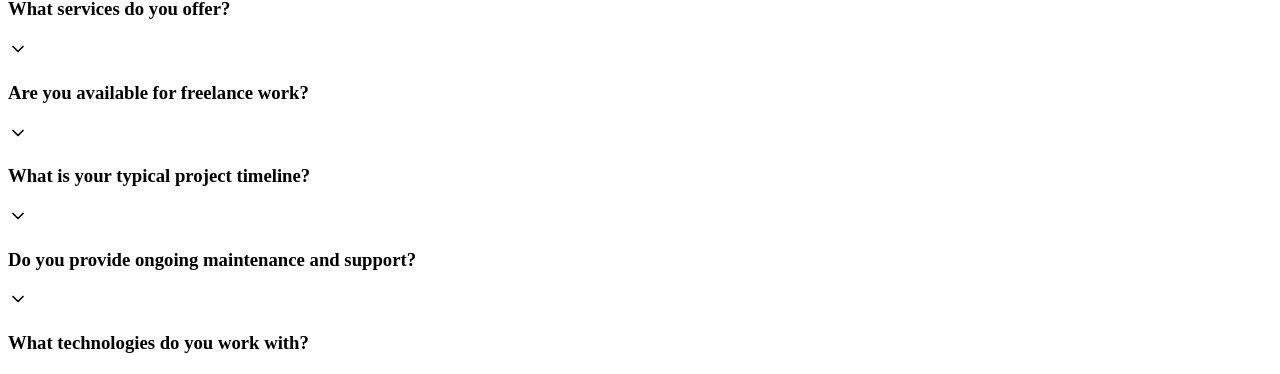
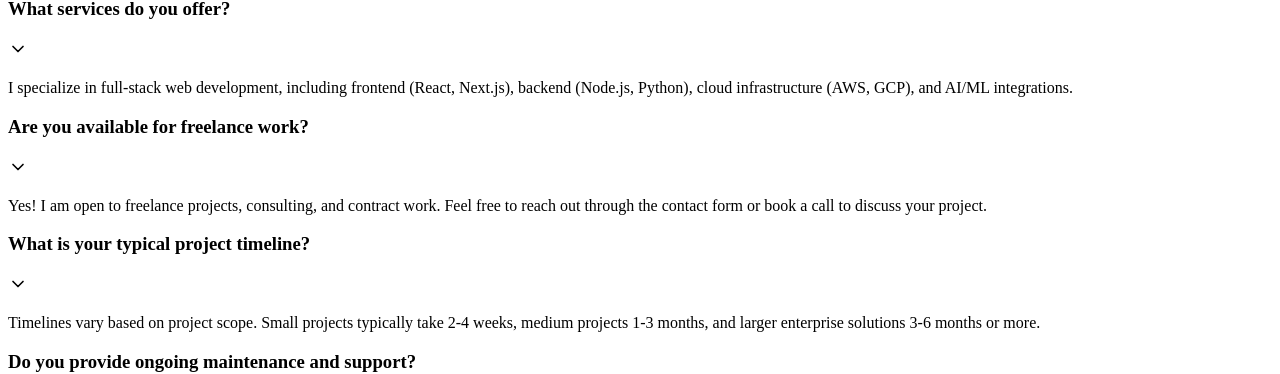
Before and after one commit to naufalrf4/portfolio-nopal, a Next.js app in the folder apps/public/: page /contact in a window 1280 px wide. Shown: the part 438-812 px from the top of the page. Built offline with nearby package versions, Linux system fonts and the light colour scheme; no server answers.

Commit message:
feat(public): implement FAQ accordion

```diff
--- a/apps/public/next.config.ts
+++ b/apps/public/next.config.ts
@@ -1,6 +1,12 @@
 import type { NextConfig } from 'next';
 
 const nextConfig: NextConfig = {
+  env: {
+    NEXTAUTH_SECRET: process.env.NEXTAUTH_SECRET,
+    NEXTAUTH_URL: process.env.NEXTAUTH_URL,
+    GOOGLE_CLIENT_ID: process.env.GOOGLE_CLIENT_ID,
+    GOOGLE_CLIENT_SECRET: process.env.GOOGLE_CLIENT_SECRET,
+  },
   transpilePackages: ['@naufalrf/ui', '@naufalrf/types', '@naufalrf/sdk'],
   experimental: {
     optimizePackageImports: ['lucide-react'],
--- a/apps/public/src/features/contact/components/ContactContent.tsx
+++ b/apps/public/src/features/contact/components/ContactContent.tsx
@@ -102,7 +102,7 @@ export function ContactContent() {
                 return (
                   <NeuCard
                     key={faq.id}
-                    className="cursor-pointer"
+                    className="cursor-pointer overflow-hidden"
                     onClick={() => toggleFaq(faq.id)}
                   >
                     <div className="flex items-center justify-between">
@@ -110,12 +110,21 @@ export function ContactContent() {
                       <ChevronDown
                         size={20}
                         className={cn(
-                          'text-[#6B7280] flex-shrink-0 transition-transform duration-200',
+                          'text-[#6B7280] flex-shrink-0 transition-transform duration-300 ease-in-out',
                           isOpen && 'rotate-180'
                         )}
                       />
                     </div>
-                    {isOpen && <p className="mt-4 text-[#6B7280] leading-relaxed">{faq.answer}</p>}
+                    <div
+                      className={cn(
+                        'grid transition-all duration-300 ease-in-out',
+                        isOpen ? 'grid-rows-[1fr] opacity-100' : 'grid-rows-[0fr] opacity-0'
+                      )}
+                    >
+                      <div className="overflow-hidden">
+                        <p className="mt-4 text-[#6B7280] leading-relaxed">{faq.answer}</p>
+                      </div>
+                    </div>
                   </NeuCard>
                 );
               })}
```
